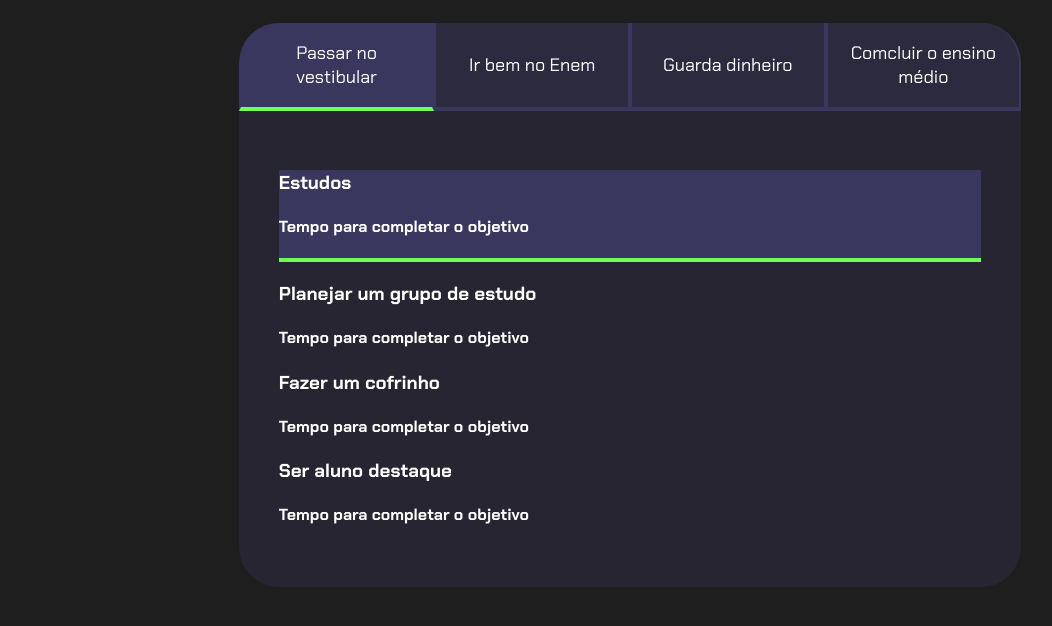
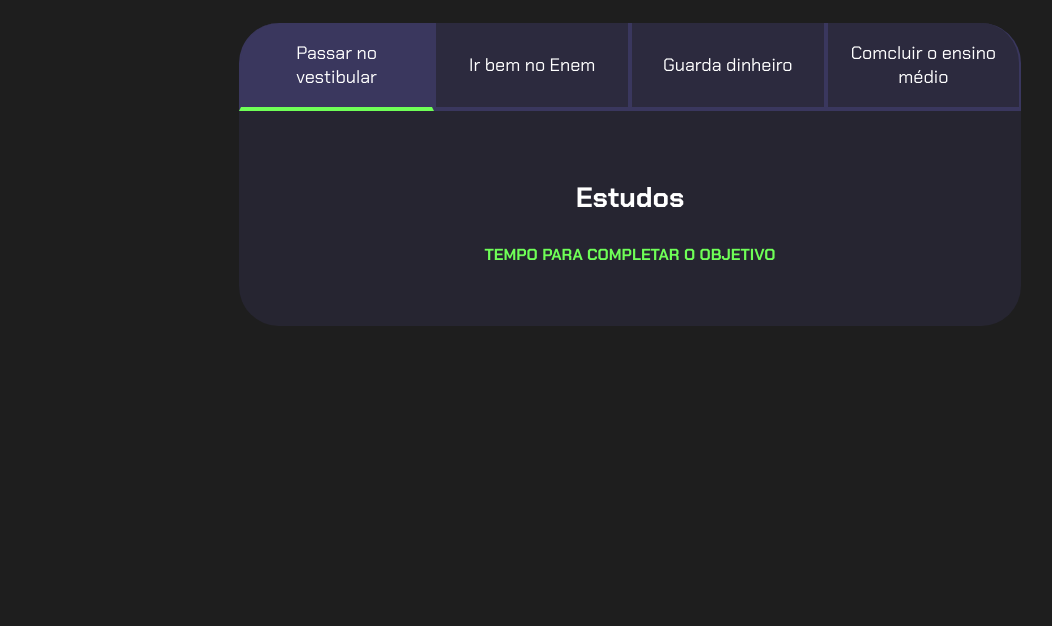
Before and after one commit to Duda684/projetodevida, a plain HTML site: page index.html in a window 1280 px wide. Shown: the part 80-706 px from the top of the page, without its empty margins (10-1062 px from the left). Drawn offline with Linux system fonts and the light colour scheme.

Commit message:
Update style.css

```diff
--- a/style.css
+++ b/style.css
@@ -72,7 +72,7 @@ body {
 }
 
 
-.ativo {
+.botao.ativo {
     background-color: var(--botao-ativo);
     border-bottom: 4px solid var(--verde);
 }
@@ -82,10 +82,24 @@ body {
     padding: 40px;
     border-radius: 0 0 40px 40px;
 }
-.abas-textos {
-    background-color: var(--texto-fundo);
-    padding: 40px;
-    border-radius: 0 0 40px 40px;
+
+.aba-conteudo {
+    display: none;
+}
+
+.aba-conteudo.ativo {
+    display: block;
+}
+
+.aba-conteudo-titulo-principal {
+    font-size: 28px;
+    text-align: center;
+}
+
+.aba-conteudo-titulo-secundario {
+    text-align: center;
+    color: var(--verde);
+    text-transform: uppercase;
 }
 
 @media screen and (min-width: 768px) {
```
